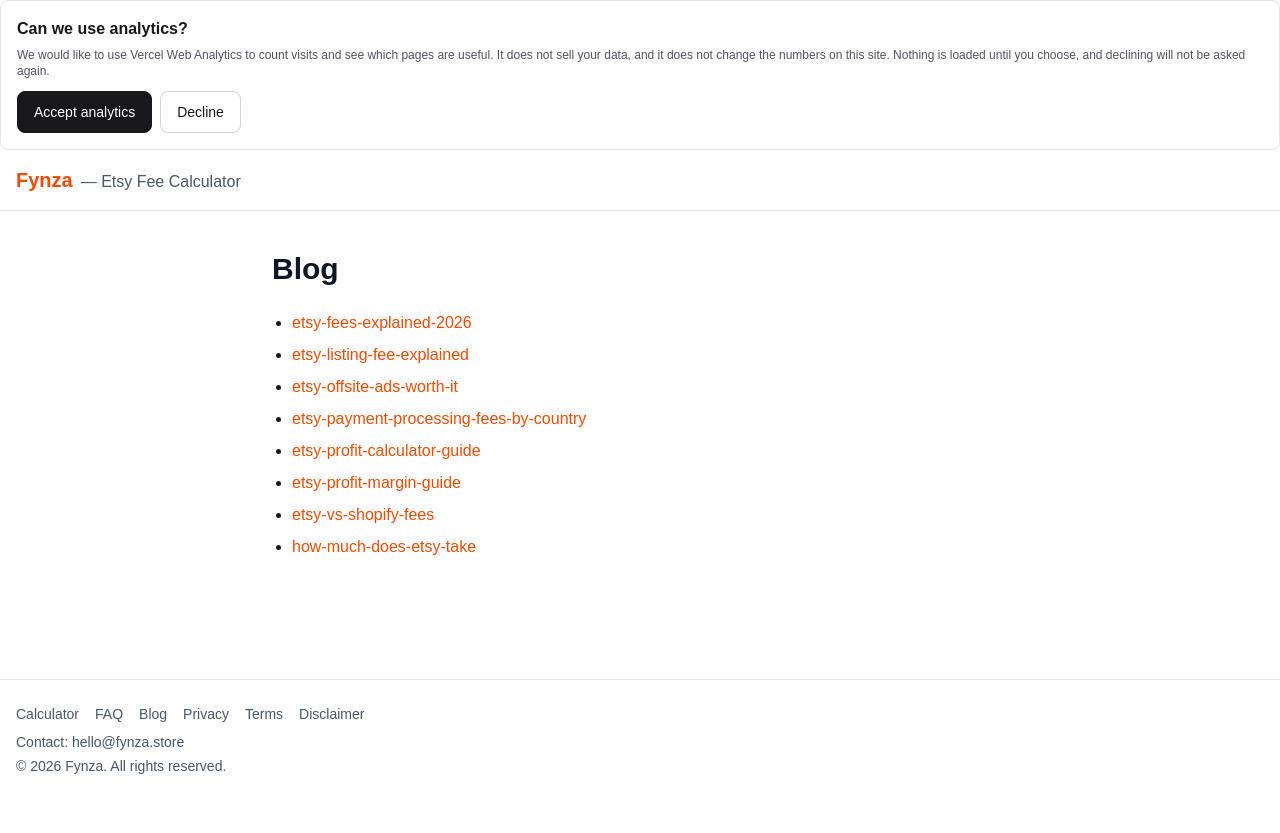
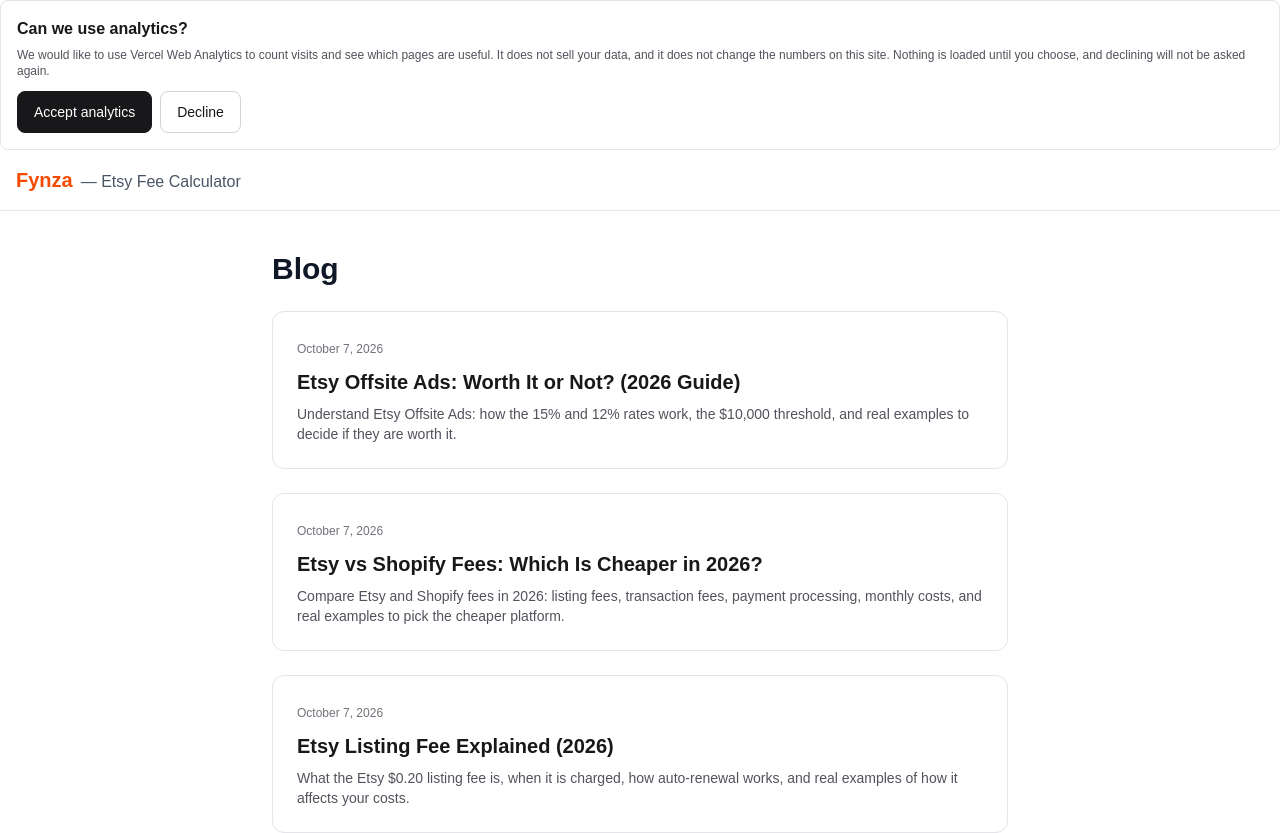
Before and after one commit to alihere04-pixel/etsy-calculator, a Next.js app: page /etsy/blog in a window 1280 px wide. Shown: the top 833 px of the page. Before the commit the page ends 800 px from the top, so only its background shows below. Built offline with nearby package versions, Linux system fonts and the light colour scheme.

Commit message:
fix: show post titles instead of slugs on Etsy blog index

```diff
--- a/src/app/blog/page.tsx
+++ b/src/app/blog/page.tsx
@@ -2,6 +2,7 @@
 import fs from "fs";
 import path from "path";
 import Link from "next/link";
+import { blogSlugs } from "@/content/blog/slugs";
 
 const TITLE = "Etsy Seller Blog — Fees, Profit & Pricing Guides (2026)";
 const DESCRIPTION =
@@ -25,11 +26,33 @@
   },
 };
 
+const BLOG_DIR = path.join(process.cwd(), "src", "content", "blog");
+
+function getFrontmatter(slug: string) {
+  const filePath = path.join(BLOG_DIR, `${slug}.mdx`);
+  if (!fs.existsSync(filePath)) return null;
+  const raw = fs.readFileSync(filePath, "utf8");
+  const match = raw.match(/^---\n([\s\S]*?)\n---/);
+  if (!match) return null;
+  const frontmatter: Record<string, string> = {};
+  match[1].split("\n").forEach((line) => {
+    const idx = line.indexOf(":");
+    if (idx > -1) {
+      frontmatter[line.slice(0, idx).trim()] = line.slice(idx + 1).trim().replace(/^"|"$/g, "");
+    }
+  });
+  return frontmatter;
+}
+
 export default function BlogIndex() {
-  const files = fs
-    .readdirSync(path.join(process.cwd(), "src", "content", "blog"))
-    .filter((f) => f.endsWith(".mdx"))
-    .map((f) => f.replace(/\.mdx$/, ""));
+  const posts = blogSlugs
+    .map((slug) => {
+      const fm = getFrontmatter(slug);
+      if (!fm) return null;
+      return { slug, title: fm.title, description: fm.description, date: fm.date };
+    })
+    .filter((post): post is { slug: string; title: string; description: string; date: string } => post !== null)
+    .sort((a, b) => new Date(b.date).getTime() - new Date(a.date).getTime());
 
   return (
     <main className="mx-auto max-w-3xl px-4 py-10 space-y-6">
@@ -46,15 +69,36 @@
         }}
       />
       <h1 className="text-3xl font-bold text-gray-900">Blog</h1>
-      <ul className="list-disc pl-5 space-y-2">
-        {files.map((slug) => (
-          <li key={slug}>
-            <Link href={`/blog/${slug}`} className="text-orange-600 hover:underline">
-              {slug}
+      <div className="space-y-6">
+        {posts.map((post) => (
+          <article
+            key={post.slug}
+            className="rounded-xl border border-zinc-200 bg-white p-6 dark:border-zinc-800 dark:bg-zinc-900"
+          >
+            <time
+              dateTime={post.date}
+              className="text-xs text-zinc-500 dark:text-zinc-400"
+            >
+              {new Date(post.date).toLocaleDateString("en-US", {
+                year: "numeric",
+                month: "long",
+                day: "numeric",
+              })}
+            </time>
+            <Link
+              href={`/blog/${post.slug}`}
+              className="mt-2 block hover:underline"
+            >
+              <h2 className="text-xl font-semibold text-zinc-900 dark:text-zinc-50">
+                {post.title}
+              </h2>
             </Link>
-          </li>
+            <p className="mt-2 text-sm text-zinc-600 dark:text-zinc-400">
+              {post.description}
+            </p>
+          </article>
         ))}
-      </ul>
+      </div>
     </main>
   );
 }
```
